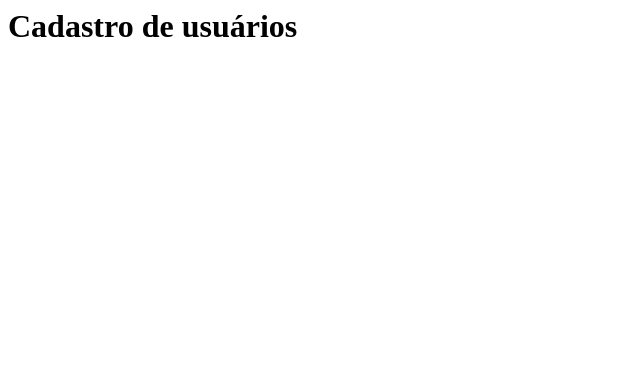
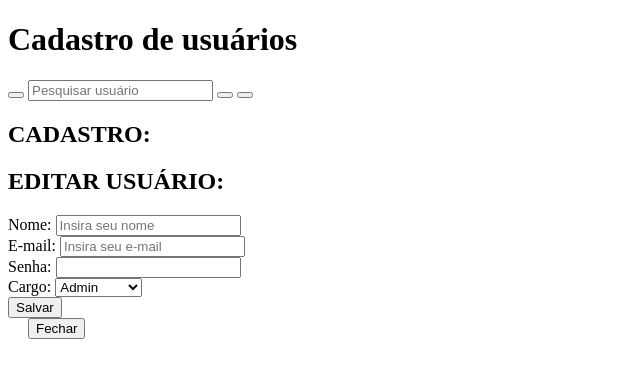
Before and after one commit to david-garcia1402/escola, a PHP site: page /views/usuarios.php in a window 1280 px wide. Shown: the top 378 px of the page, without its empty margins (0-640 px from the left). Run offline with PHP 8.4, Linux system fonts and the light colour scheme; the visitor is signed in with stand-in values (Sample User, id 1).

Commit message:
Feat: cadastro de usuário
Feature: sistema de cadastro de usuário com lista de usuário, edição do usuário, pesquisa de usuário e exclusão de usuário

```diff
--- a/src/index.php
+++ b/src/index.php
@@ -18,16 +18,12 @@
     <meta name="description" content="">
     <meta name="author" content="Tamba">
     <title>Login</title>
-
     <link href="https://cdn.jsdelivr.net/npm/bootstrap@5.2.2/dist/css/bootstrap.min.css" rel="stylesheet">
-    <!-- <link href="css/style.css" rel="stylesheet"> -->
-
     <script src="https://cdn.jsdelivr.net/npm/bootstrap@5.2.2/dist/js/bootstrap.min.js"></script>
     <script src="https://cdn.jsdelivr.net/npm/bootstrap@5.2.2/dist/js/bootstrap.bundle.min.js"></script>
     <script src="https://cdn.jsdelivr.net/npm/feather-icons@4.28.0/dist/feather.min.js" integrity="sha384-uO3SXW5IuS1ZpFPKugNNWqTZRRglnUJK6UAZ/gxOX80nxEkN9NcGZTftn6RzhGWE" crossorigin="anonymous"></script>
-
+    <link rel="stylesheet" href="https://cdnjs.cloudflare.com/ajax/libs/font-awesome/4.7.0/css/font-awesome.min.css">
     <script src="https://cdn.jsdelivr.net/npm/jquery@3.6.1/dist/jquery.min.js"></script>
-
     <meta name="theme-color" content="#712cf9">
   </head>
 
--- /dev/null
+++ b/src/js/data.js
@@ -0,0 +1,144 @@
+function cadastroView() {
+  $("#exampleModal").modal("toggle");
+  document.getElementById("titleEdit").setAttribute("hidden", true);
+}
+
+function userRegistered() {
+  var xmlhttp = new XMLHttpRequest();
+  xmlhttp.onreadystatechange = function () {
+    if (this.readyState == 4) {
+      if (this.status == 200) {
+        var retorno = JSON.parse(this.responseText);
+        var message =
+          '<div class="alert alert-success alert-dismissible fade show" id="msg-alert">' +
+          retorno.message +
+          "</div>";
+
+        document.getElementById("alert").innerHTML = message;
+
+        $("#msg-alert")
+          .fadeTo(2000, 500)
+          .slideUp(500, function () {
+            $("#msg-alert").slideUp(500);
+          });
+      }
+      if (this.status == 400) {
+        var retorno = JSON.parse(this.responseText);
+        var message =
+          '<div class="alert alert-warning alert-dismissible fade show" id="msg-alert">' +
+          retorno.message +
+          "</div>";
+
+        document.getElementById("alert").innerHTML = message;
+
+        $("#msg-alert")
+          .fadeTo(2000, 500)
+          .slideUp(500, function () {
+            $("#msg-alert").slideUp(500);
+          });
+      }
+    }
+  };
+
+  var idUser = document.getElementById("idUser").value;
+  var nome = document.getElementById("userName").value;
+  var email = document.getElementById("userEmail").value;
+  var senha = document.getElementById("password").value;
+  var valoradm = document.getElementById("selectAdmin").value;
+
+  var params =
+    "idUser=" +
+    encodeURIComponent(idUser) +
+    "&userName=" +
+    encodeURIComponent(nome) +
+    "&userEmail=" +
+    encodeURIComponent(email) +
+    "&pass=" +
+    encodeURIComponent(senha) +
+    "&selectAdmin=" +
+    encodeURIComponent(valoradm);
+  console.log(params);
+
+  xmlhttp.open("POST", "cadUser.php", true);
+  xmlhttp.setRequestHeader("Content-type", "application/x-www-form-urlencoded");
+  xmlhttp.send(params);
+}
+
+async function userList(filtro = "") {
+  var xmlhttp = new XMLHttpRequest();
+  xmlhttp.onreadystatechange = function () {
+    if (this.readyState == 4 && this.status == 200) {
+      document.getElementById("listUsers").innerHTML = this.responseText;
+    }
+  };
+  xmlhttp.open("GET", "listUsers.php?filtro=" + filtro, true);
+  xmlhttp.send();
+}
+
+async function userFilter() {
+  var filtro = document.getElementById("userSearch").value;
+  console.log(filtro);
+
+  userList(filtro);
+}
+async function userFilterClear() {
+  document.getElementById("userSearch").value = "";
+  userList();
+}
+
+async function userEdit(idUser) {
+  if (idUser == "" || idUser == 0) {
+    var message =
+      '<div class="alert alert-danger alert-dismissible fade show" id="msg-alert">' +
+      '<button type="button" class="close" data-dismiss="alert">&times;</button>' +
+      "<strong>Error!</strong> Pick one item!" +
+      "</div>";
+
+    document.getElementById("alert").innerHTML = message;
+
+    $("#msg-alert")
+      .fadeTo(2000, 500)
+      .slideUp(500, function () {
+        $("#msg-alert").slideUp(500);
+      });
+
+    return;
+  }
+
+  var xmlhttp = new XMLHttpRequest();
+  xmlhttp.onreadystatechange = function () {
+    if (this.readyState == 4 && this.status == 200) {
+      var retorno = JSON.parse(this.responseText); //this responseText tem os valores da coluna do SQL selecionados no PHP
+      if (retorno) {
+        document.getElementById("idUser").value = retorno.id;
+        document.getElementById("userName").value = retorno.name;
+        document.getElementById("userEmail").value = retorno.user;
+        document.getElementById("selectAdmin").value = retorno.admin;
+        document.getElementById("titleRegister").setAttribute("hidden", true);
+        document.getElementById("titleEdit").removeAttribute("hidden");
+        document.getElementById("label-edit-admin").removeAttribute("hidden");
+        document.getElementById("password").removeAttribute("required");
+        document.getElementById("hiddenRowID").setAttribute("hidden", true);
+        document.getElementById("label-cad-admin").setAttribute("hidden", true);
+        document.getElementById("divPassword").setAttribute("hidden", true);
+        $("#exampleModal").modal("toggle");
+      }
+    }
+  };
+
+  xmlhttp.open("GET", "userEdit.php?idUser=" + idUser, true);
+  xmlhttp.send();
+}
+
+function delUser(idUser) {
+  var xmlhttp = new XMLHttpRequest();
+  xmlhttp.onreadystatechange = function () {
+    if (this.readyState == 4 && this.status == 200) {
+      alert("Usuário deletado com sucesso!");
+      location.reload();
+    }
+  };
+
+  xmlhttp.open("GET", "delUser.php?idUser=" + idUser, true);
+  xmlhttp.send();
+}
--- a/src/login.php
+++ b/src/login.php
@@ -4,7 +4,7 @@
     <meta charset="utf-8">
     <meta name="viewport" content="width=device-width, initial-scale=1">
     <meta name="description" content="">
-    <meta name="author" content="Tamba">
+    <meta name="author" content="David">
     <title>Login</title>
 
     <link href="https://cdn.jsdelivr.net/npm/bootstrap@5.2.2/dist/css/bootstrap.min.css" rel="stylesheet">
--- a/src/userLogin.php
+++ b/src/userLogin.php
@@ -1,4 +1,5 @@
 <?php
+
   $logged = false;
   $GLOBALS['loginError'] = false;
 
--- a/src/utils/conection.php
+++ b/src/utils/conection.php
@@ -1,7 +1,7 @@
 <?php
   class SmtConnection {
     private static function getConnection() {
-      require_once('conf.php');
+      require('conf.php');
       $connection = mysqli_connect($conf['dbHost'], $conf['dbUser'], $conf['dbPass'], $conf['dbDatabase']);
 
       return $connection;
--- a/src/views/usuarios.php
+++ b/src/views/usuarios.php
@@ -9,11 +9,100 @@
       exit;
   }
 ?>
+<!DOCTYPE html>
+<html lang="en">
+<head>
+    <meta charset="UTF-8">
+    <meta http-equiv="X-UA-Compatible" content="IE=edge">
+    <meta name="viewport" content="width=device-width, initial-scale=1.0">
+    <script src="../js/data.js"></script>
+</head>
+    <body onload="userList()">
+        <div class="pt-3 pb-2 mb-3 border-bottom">
+            <div class="row">
+                <div class="col-lg-8 col-md-7 col-12">
+                    <h1 class="h2">Cadastro de usuários</h1>
+                </div>
+                <div class="col-lg-4 col-md-5 col-12">
+                    <div class="input-group">
+                        <button type="button" class="btn btn-primary" onclick="cadastroView()" title="Cadastrar usuário"><span class="fa fa-plus"></span></button>
+                        <input type="text" class="form-control" placeholder="Pesquisar usuário" id="userSearch">
+                        <button class="btn btn-outline-primary" type="button" id="button-addon2" onclick="userFilter()" title="Pesquisar usuário"><span class="fa fa-search"></span></button>
+                        <button class="btn btn-outline-primary" type="button" id="button-addon2" onclick="userFilterClear()" title="Limpar filtro"><span class="fa fa-trash"></span></button>
+                    </div>
+                </div>
+            </div>
+        </div>
+        <!-- Modal -->
+        <div class="modal fade" id="exampleModal" tabindex="-1" aria-labelledby="exampleModalLabel" aria-hidden="true">
+        <div class="modal-dialog modal-md">
+            <div class="modal-content">
+            <div class="modal-header">
+                <h2 class="modal-title " id="titleRegister">CADASTRO:</h2>
+                <h2 class="modal-title" id="titleEdit">EDITAR USUÁRIO:</h2>
+            </div>
+        <div class="modal-body">
+            <div id="alert"></div>
+            <form class="was-validated">
+                <input type="hidden">
+                <div class ="container">
+                    <div class="row" hidden id="hiddenRowID">
+                        <div class="col-12">
+                            <label for="idUser" class="form-label">ID:</label>
+                            <input type="text" class="form-control mb-3" id="idUser" name="idUser">
+                        </div>
+                    </div>
+                    <div class="row">
+                        <div class="col-12 mb-3">
+                            <label for="name" class="form-label">Nome:</label>
+                            <input type="text" class="form-control" id="userName" name="name" placeholder="Insira seu nome" required>
+                        </div>
+                    </div>
+                    <div class="row">
+                        <div class="col-12 mb-3">
+                            <label for="email" class="form-label">E-mail:</label>
+                            <input type="email" id="userEmail" name="userEmail" class="form-control" placeholder = "Insira seu e-mail"required>
+                        </div>
+                    </div>
+                    <div class="row">
+                        <div class="col-12 mb-1" id="divPassword">
+                            <label for="password">Senha:</label>
+                            <input type="password" id = "password" name="password" class="form-control mb-3" required>
+                        </div>
+                    </div>
+                    <div class="row mb-3">
+                        <div class="col-4">
+                            <label class="form-label" hidden id="label-edit-admin">Cargo atual:</label>
+                            <label class="form-label" id="label-cad-admin">Cargo:</label>
+                                <select id="selectAdmin">
+                                        <option value="1">Admin</option>
+                                        <option value="0">Não admin</option>
+                                </select>
+                        </div>
+                    </div>
+                    <div class="row">
+                    <div class="col-3">
+                        <button type="button" class="btn btn-primary btn-block" onclick="userRegistered()">Salvar</button>
+                    </div>
+                    <div class="col-6"></div>
+                    <div class="col-3">
+                        <button type="button" class="btn btn-secondary btn-block" data-dismiss="modal" onclick="location.reload()" style="margin-left: 20px;">Fechar</button>
+                    </div>
+                    </div>
+                </div>
+                </div>
+            </div>
+            </form>
+        </div>
+        </div>
+        <!--Lista-->
+        <div class="container">
+            <div class="row">
+            <div class="col-12">
+                <div id="listUsers"></div>
+            </div>
+            </div>
+        </div>
 
-<div class="d-flex justify-content-between flex-wrap flex-md-nowrap align-items-center pt-3 pb-2 mb-3 border-bottom">
-    <h1 class="h2">Cadastro de usuários</h1>
-    <div class="btn-toolbar mb-2 mb-md-0">
-    <div class="btn-group me-2">
-    </div>
-    </div>
-</div>
+    </body>
+</html>
```
Also changed, not shown: src/cadUser.php (added, +42 -0 lines), src/delUser.php (added, +9 -0 lines), src/listUsers.php (added, +44 -0 lines), src/userEdit.php (added, +9 -0 lines).
